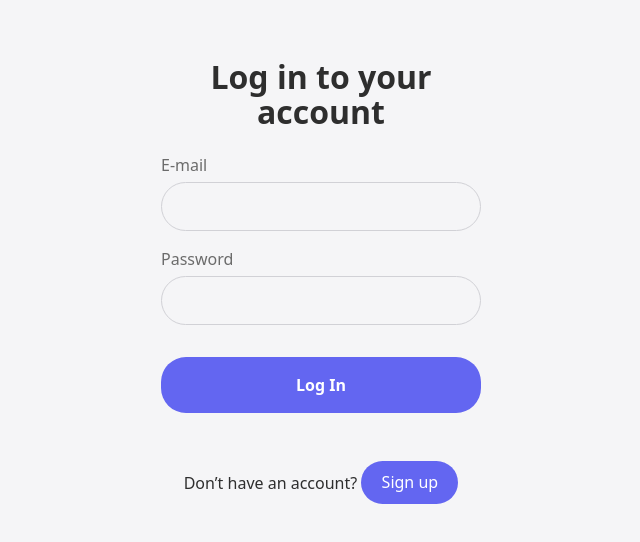
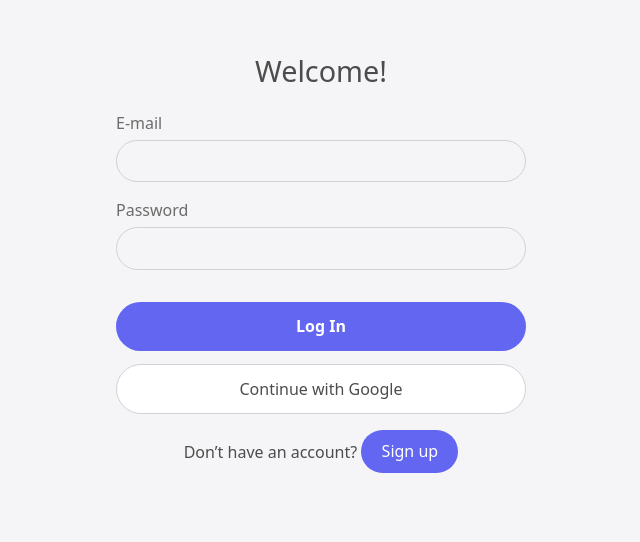
Before and after one commit to Funnysuslik/toy_project_wallet, a React (Vite) app in the folder frontend/: page / in a window 1280 px wide. Shown: the part 140-682 px from the top of the page, without its empty margins (319-959 px from the left). Built offline with nearby package versions, Linux system fonts and the light colour scheme.

Commit message:
FE009 - Add Google button (UI)

```diff
--- a/frontend/src/components/AuthForms.css
+++ b/frontend/src/components/AuthForms.css
@@ -8,15 +8,15 @@
 .signup_form,
 .login_form {
   background-color: transparent;
-  padding: 2rem;
-  width: 320px;
+  width: 410px;
 }
 
 .signup_heading,
 .login_heading {
   margin-bottom: 1.5rem;
-  font-size: 2rem;
+  font-size: 1.8rem;
   color: var(--color-text);
+  font-weight: 400;
 }
 
 .form__label {
@@ -28,7 +28,7 @@
 }
 
 .form__input {
-  padding: 1rem;
+  padding: 0.8rem;
   background-color: transparent;
   border-radius: var(--radius-lg);
   border: 1px solid var(--color-border);
@@ -49,7 +49,7 @@
 }
 
 button.form__submit {
-  padding: 1rem;
+  padding: 0.8rem;
   border-radius: var(--radius-lg);
 }
 
@@ -66,3 +66,27 @@ button.auth_toggle__btn {
   margin-top: 0.5rem;
   font-size: 0.9rem;
 }
+
+.google_btn {
+  width: 100%;
+  margin-top: 0.8rem;
+  padding: 0.8rem;
+  border-radius: var(--radius-lg);
+  background-color: var(--color-white);
+  color: var(--color-text);
+  font-weight: 500;
+
+  display: flex;
+  justify-content: center;
+  align-items: center;
+  gap: 0.6rem;
+
+  border: 1px solid var(--color-border);
+  cursor: pointer;
+  transition: background-color 0.2s, border-color 0.2s;
+}
+
+.google_btn:hover {
+  background-color: #f9f9f9;
+  border-color: var(--color-text-light);
+}
--- a/frontend/src/components/LoginForm.jsx
+++ b/frontend/src/components/LoginForm.jsx
@@ -40,7 +40,7 @@ export default function LoginForm() {
   return (
     <section className="login_wrapper">
       <div className="login_form">
-        <h1 className="login_heading">Log in to your account</h1>
+        <h1 className="login_heading">Welcome!</h1>
         <form className="form" aria-label="Log in form" onSubmit={handleSubmit}>
           <label className="form__label">
             <span>E-mail</span>
@@ -69,6 +69,9 @@ export default function LoginForm() {
           <button type="submit" className="form__submit">
             Log In
           </button>
+          <button type="button" className="google_btn">
+            Continue with Google
+          </button>
           {error && (
             <p className="form__error" role="alert">
               {error}
--- a/frontend/src/components/RegisterForm.jsx
+++ b/frontend/src/components/RegisterForm.jsx
@@ -101,6 +101,9 @@ export default function RegisterForm() {
           <button type="submit" className="form__submit">
             Sign Up
           </button>
+          <button type="button" className="google_btn">
+            Continue with Google
+          </button>
           {error && (
             <p className="form__error" role="alert">
               {error}
--- a/frontend/src/index.css
+++ b/frontend/src/index.css
@@ -2,7 +2,7 @@
   --color-primary: #6366F1;
   --color-primary-hover: #5558E8;
 
-  --color-text: #2E2E2E;
+  --color-text: #4d4c4c;
   --color-text-light: #6B6B6B;
   --color-input-text: #3A3A3C;
 
```
